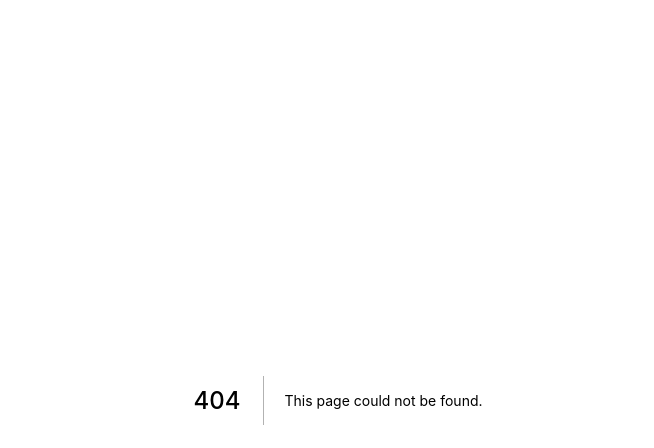
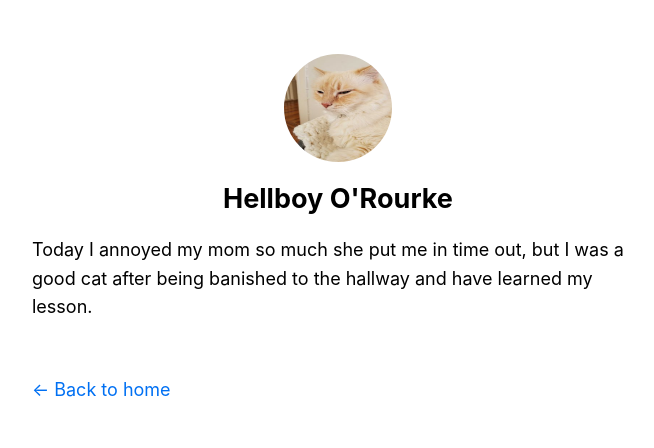
Before and after one commit to ceorourke/nextjs-blog, a Next.js app: page /posts/third-post in a window 1280 px wide. Before the commit this address had no page. Shown: the top 448 px of the page, without its empty margins (302-956 px from the left). Built offline with nearby package versions, Linux system fonts and the light colour scheme.

Commit message:
third post

```diff
--- a/pages/index.js
+++ b/pages/index.js
@@ -13,6 +13,7 @@ function Home() {
         <p>I'm a reeeeally cute cat.</p>
         <p> Read <Link href="/posts/first-post"><a>about my life!!</a></Link></p>
         <p> Read <Link href="/posts/second-post"><a>more about my life!!</a></Link></p>
+        <p> Read <Link href="/posts/third-post"><a> even more about my life!!</a></Link></p>
         <p>
           (This is a sample website - you’ll be building a site like this on{' '}
           <a href="https://nextjs.org/learn">our Next.js tutorial</a>.)
--- /dev/null
+++ b/pages/posts/third-post.js
@@ -0,0 +1,15 @@
+import Link from 'next/link'
+import Head from 'next/head'
+import Layout from '../../components/layout'
+import * as Sentry from '@sentry/node'
+
+export default function ThirdPost() {
+  return (
+    <Layout>
+      <Head>
+      	<title>Third Post</title>
+      </Head>
+        Today I annoyed my mom so much she put me in time out, but I was a good cat after being banished to the hallway and have learned my lesson.
+    </Layout>
+  )
+}
```
Also changed, not shown: 1 other file (tests, documents, lock files or other folders).
